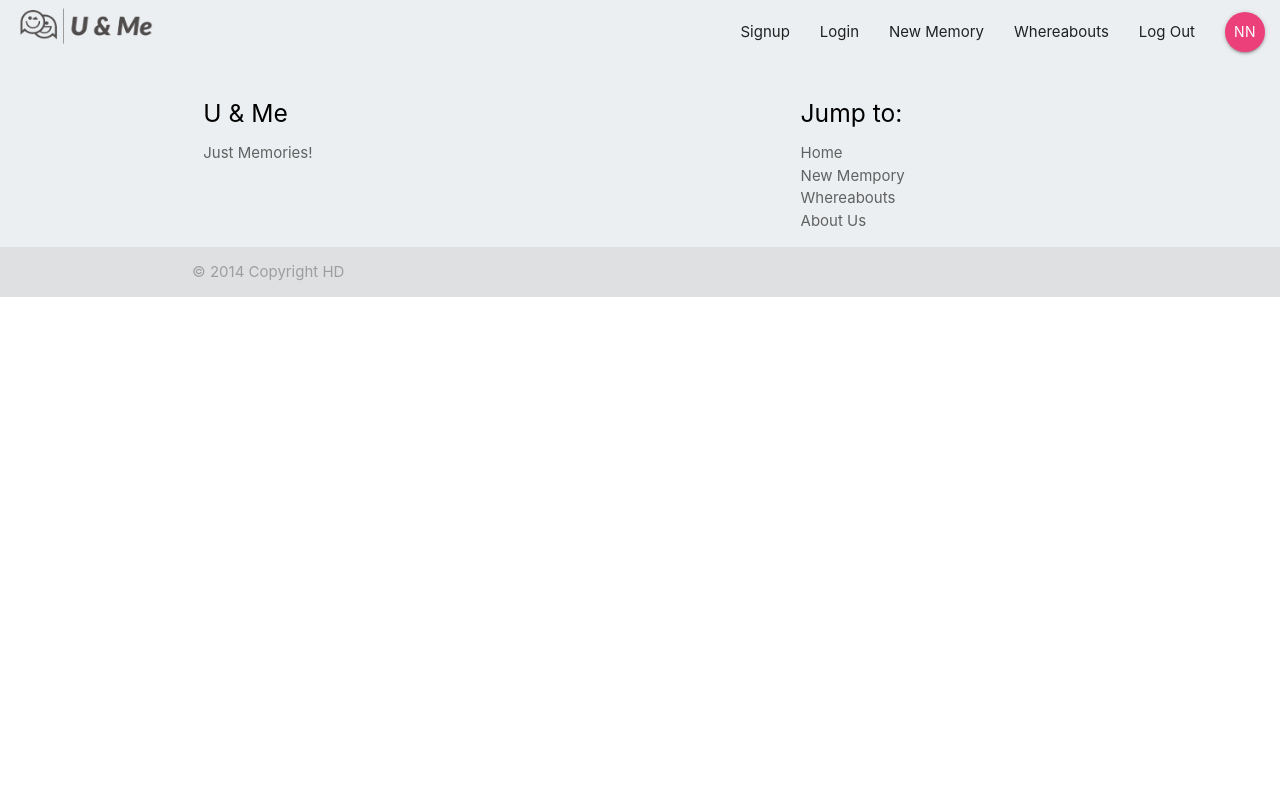
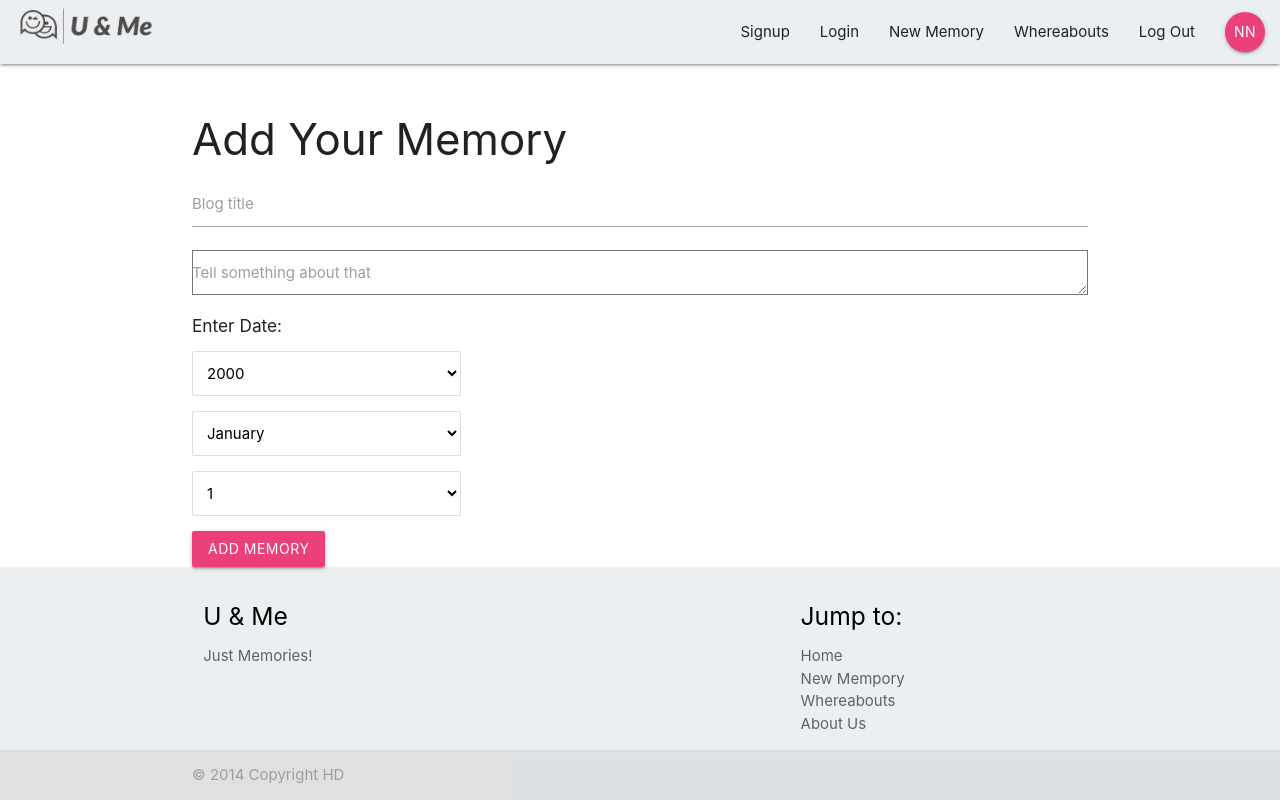
Before and after one commit to M2kishore/unme, a React (Create React App) app: page /create in a window 1280 px wide. Built offline with nearby package versions, Linux system fonts and the light colour scheme; a web font is replaced by a local one.

Commit message:
create post completed

```diff
--- a/package.json
+++ b/package.json
@@ -11,6 +11,7 @@
     "react-icons": "^4.2.0",
     "react-router-dom": "^5.2.0",
     "react-scripts": "4.0.3",
+    "react-select": "^4.3.1",
     "web-vitals": "^1.1.2"
   },
   "scripts": {
--- a/public/index.html
+++ b/public/index.html
@@ -1,14 +1,12 @@
 <!DOCTYPE html>
 <html lang="en">
+
 <head>
   <meta charset="utf-8" />
   <link rel="icon" href="%PUBLIC_URL%/favicon.ico" />
   <meta name="viewport" content="width=device-width, initial-scale=1" />
   <meta name="theme-color" content="#000000" />
-    <meta
-      name="description"
-      content="Web site created using create-react-app"
-    />
+  <meta name="description" content="Web site created using create-react-app" />
   <link rel="apple-touch-icon" href="%PUBLIC_URL%/logo192.png" />
   <!--
       manifest.json provides metadata used when your web app is installed on a
@@ -27,8 +25,10 @@
   <link rel="stylesheet" href="https://cdnjs.cloudflare.com/ajax/libs/materialize/1.0.0/css/materialize.min.css">
   <link rel="preconnect" href="https://fonts.gstatic.com">
   <link href="https://fonts.googleapis.com/css2?family=Meie+Script&display=swap" rel="stylesheet">
+  <script src="https://cdnjs.cloudflare.com/ajax/libs/materialize/1.0.0/js/materialize.min.js"></script>
   <title>React App</title>
 </head>
+
 <body>
   <noscript>You need to enable JavaScript to run this app.</noscript>
   <div id="root"></div>
@@ -42,6 +42,6 @@
       To begin the development, run `npm start` or `yarn start`.
       To create a production bundle, use `npm run build` or `yarn build`.
     -->
-    <script src="https://cdnjs.cloudflare.com/ajax/libs/materialize/1.0.0/js/materialize.min.js"></script>
 </body>
+
 </html>
--- a/src/App.js
+++ b/src/App.js
@@ -3,6 +3,7 @@ import PostList from './components/posts/PostList';
 import {Route, BrowserRouter as Router, Switch } from 'react-router-dom';
 import Footer from './components/layout/Footer'
 import WhereAbout from './components/whereabout/WhereAbout';
+import CreatePost from './components/posts/CreatePost';
 
 
 function App() {
@@ -14,6 +15,7 @@ function App() {
           <Switch>
             <Route path='/' exact ><br /><PostList /></Route>
             <Route path='/whereabout' exact ><br /><WhereAbout /></Route>
+            <Route path='/create' exact ><br /><CreatePost /></Route>
           </Switch>
         </div>
         <Footer />
--- /dev/null
+++ b/src/components/posts/CreatePost.js
@@ -0,0 +1,149 @@
+import { useState } from "react";
+import { useHistory } from "react-router";
+const CreatePost = () => {
+    const [title, setTitle] = useState('');
+    const [body, setBody] = useState('');
+    const [author, setAuthor] = useState('');
+    const [date, setDate] = useState({
+        year: "00",
+        month: "00",
+        day: "00"
+    });
+    const [isPending, setIsPending] = useState(false);
+    const history = useHistory();
+
+    const handleSubmit = (e) => {
+        e.preventDefault();
+        setIsPending(true);
+        const post = { title, body, date };
+        console.log(post);
+        setIsPending(false);
+    }
+    return (
+        <div className="create-post container">
+            <h3>Add Your Memory</h3>
+            <form onSubmit={handleSubmit}>
+                <div className="input-field">
+                    <input type="text"
+                        required
+                        id='title'
+                        onChange={(e) => setTitle(e.target.value)}
+                    />
+                    <label htmlFor="title">Blog title</label>
+                </div>
+                <div className="input-field">
+                    <textarea
+                        required
+                        value={body}
+                        onChange={(e) => setBody(e.target.value)} />
+
+                    <label>Tell something about that</label>
+                </div>
+                <h6>Enter Date:</h6>
+                <div className="input-field">
+                    <select
+                        value={date.year}
+                        onChange={(e) => setDate({
+                            ...date,
+                            year: e.target.value
+                        }
+                        )}
+                    >
+                        <option value="00">2000</option>
+                        <option value="01">2001</option>
+                        <option value="02">2002</option>
+                        <option value="03">2003</option>
+                        <option value="04">2004</option>
+                        <option value="05">2005</option>
+                        <option value="06">2006</option>
+                        <option value="08">2007</option>
+                        <option value="08">2008</option>
+                        <option value="09">2009</option>
+                        <option value="10">2010</option>
+                        <option value="11">2011</option>
+                        <option value="12">2012</option>
+                        <option value="13">2013</option>
+                        <option value="14">2014</option>
+                        <option value="15">2015</option>
+                        <option value="16">2016</option>
+                        <option value="17">2017</option>
+                        <option value="18">2018</option>
+                        <option value="19">2019</option>
+                        <option value="20">2020</option>
+                        <label>Memory Year</label>
+                    </select>
+                </div>
+                <div className="input-field">
+                    <select
+                        value={date.month}
+                        onChange={(e) => setDate({
+                            ...date,
+                            month: e.target.value}
+                            )}
+                    >
+                        <option value="01">January</option>
+                        <option value="02">February</option>
+                        <option value="03">March</option>
+                        <option value="04">April</option>
+                        <option value="05">May</option>
+                        <option value="06">June</option>
+                        <option value="07">July</option>
+                        <option value="08">August</option>
+                        <option value="09">September</option>
+                        <option value="10">October</option>
+                        <option value="11">November</option>
+                        <option value="12">December</option>
+                    </select>
+
+                </div>
+                <div className="input-field">
+                    <select
+                        value={date.day}
+                        onChange={(e) => setDate({
+                            ...date,
+                            day: e.target.value
+                        }
+                        )}
+                    >
+                        <option value="01">1</option>
+                        <option value="02">2</option>
+                        <option value="03">3</option>
+                        <option value="04">4</option>
+                        <option value="05">5</option>
+                        <option value="06">6</option>
+                        <option value="07">7</option>
+                        <option value="08">8</option>
+                        <option value="09">9</option>
+                        <option value="10">10</option>
+                        <option value="11">11</option>
+                        <option value="12">12</option>
+                        <option value="13">13</option>
+                        <option value="14">14</option>
+                        <option value="15">15</option>
+                        <option value="16">16</option>
+                        <option value="17">17</option>
+                        <option value="18">18</option>
+                        <option value="19">19</option>
+                        <option value="20">20</option>
+                        <option value="21">21</option>
+                        <option value="22">22</option>
+                        <option value="23">23</option>
+                        <option value="24">24</option>
+                        <option value="25">25</option>
+                        <option value="26">26</option>
+                        <option value="27">27</option>
+                        <option value="28">28</option>
+                        <option value="29">29</option>
+                        <option value="30">30</option>
+                        <option value="31">31</option>
+                    </select>
+                </div>
+
+                {!isPending && <button className="btn pink lighten-1">Add Memory</button>}
+                {isPending && <button className="btn pink lighten-1">Adding Memory</button>}
+            </form>
+        </div>
+    );
+}
+
+export default CreatePost;
--- a/src/index.css
+++ b/src/index.css
@@ -22,6 +22,11 @@ code {
   font-size: 40px;
   color: rgba(0, 0, 0, 0.63);
 }
-.page-footer{
-
+.create-post select {
+  width: 30%;
+  padding: 6px 10px;
+  margin: 10px 0;
+  border: 1px solid #ddd;
+  box-sizing: border-box;
+  display: block;
 }
```
Also changed, not shown: 1 other file (tests, documents, lock files or other folders). Lines whose indentation alone changed are shown as unchanged.
